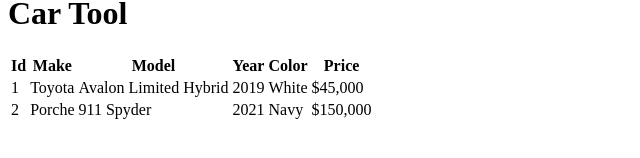
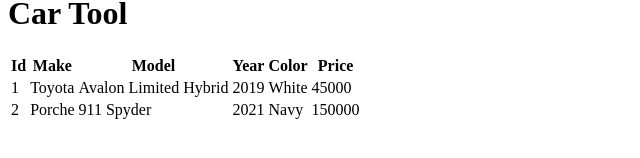
Before and after one commit to tspauld98/demo-app, a React (Create React App) app: page / in a window 1280 px wide. Shown: the part 196-354 px from the top of the page, without its empty margins (0-640 px from the left). Built offline with nearby package versions, Linux system fonts and the light colour scheme.

Commit message:
Completed exercise 3

```diff
--- a/src/components/CarTool.js
+++ b/src/components/CarTool.js
@@ -1,4 +1,22 @@
 export const CarTool = () => {
+
+  const cars = [
+    { id: 1, make: "Toyota", model: "Avalon Limited Hybrid", year: 2019, color: "White", price: 45000 },
+    { id: 2, make: "Porche", model: "911 Spyder", year: 2021, color: "Navy", price: 150000 },
+  ];
+
+  const carItems = cars.map((car) => {
+    return (
+      <tr key={car.id}>
+        <td>{car.id}</td>
+        <td>{car.make}</td>
+        <td>{car.model}</td>
+        <td>{car.year}</td>
+        <td>{car.color}</td>
+        <td>{car.price}</td>
+      </tr>
+    );
+  });
 
   return (
     <>
@@ -16,24 +34,7 @@
           <th>Price</th>
         </tr>
         </thead>
-        <tbody>
-        <tr>
-          <td>1</td>
-          <td>Toyota</td>
-          <td>Avalon Limited Hybrid</td>
-          <td>2019</td>
-          <td>White</td>
-          <td>$45,000</td>
-        </tr>
-        <tr>
-          <td>2</td>
-          <td>Porche</td>
-          <td>911 Spyder</td>
-          <td>2021</td>
-          <td>Navy</td>
-          <td>$150,000</td>
-        </tr>
-        </tbody>
+        <tbody>{carItems}</tbody>
       </table>
     </>
   );
--- a/src/components/ColorTool.js
+++ b/src/components/ColorTool.js
@@ -1,16 +1,16 @@
 export const ColorTool = () => {
+
+  const colors = ["green","blue","red","yellow","gray"];
+  const colorItems = colors.map((color) => {
+    return <li key={color}>{color}</li>;
+  })
+
   return (
     <>
       <header>
         <h1>Color Tool</h1>
       </header>
-      <ul>
-        <li>green</li>
-        <li>blue</li>
-        <li>red</li>
-        <li>yellow</li>
-        <li>gray</li>
-      </ul>
+      <ul>{colorItems}</ul>
     </>
   );
 };
```
